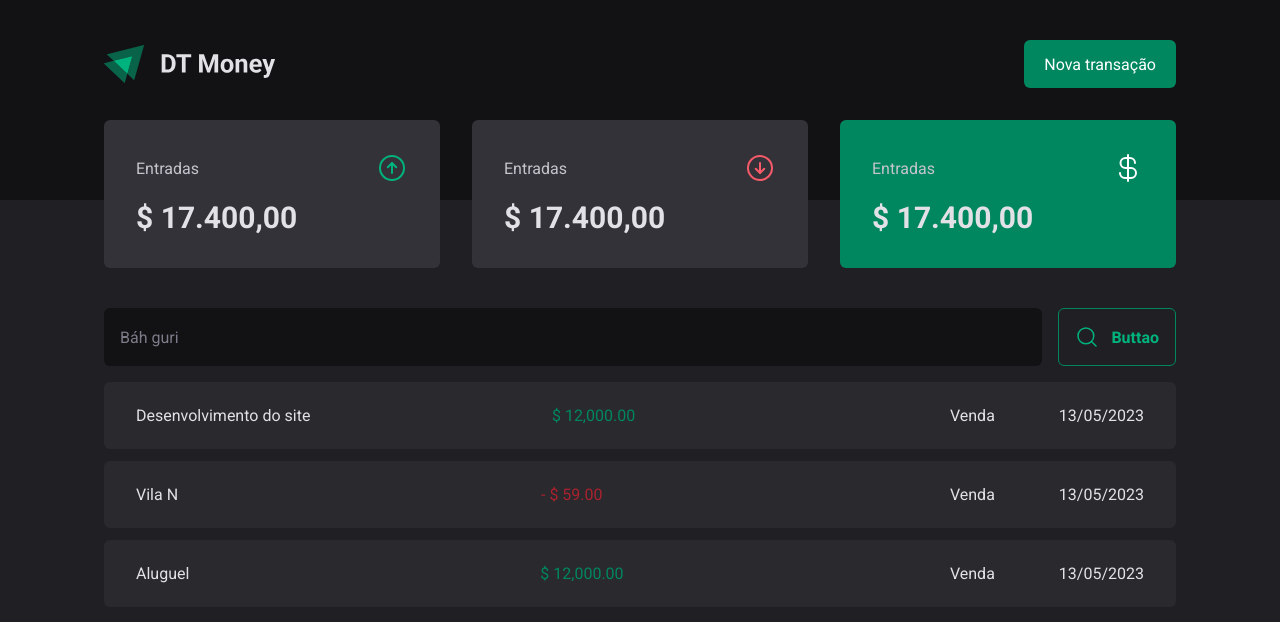
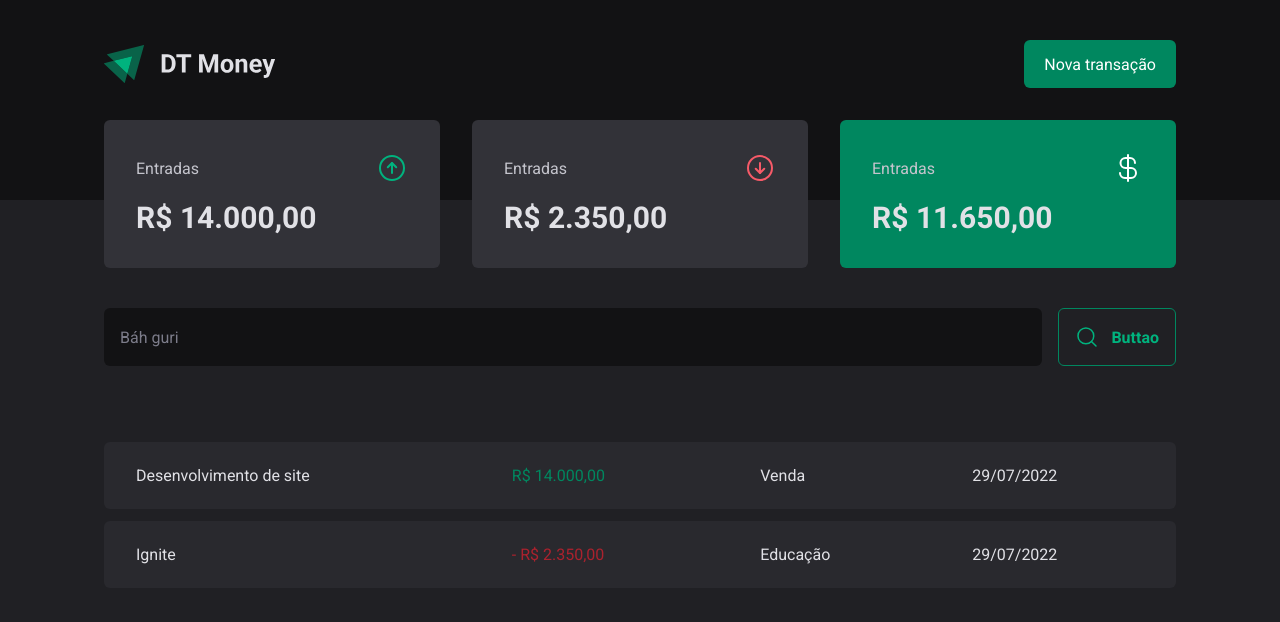
Before and after one commit to Gustavo-Jezini/money-ignite, a React (Vite) app: page / in a window 1280 px wide. Shown: the top 622 px of the page. Built offline with nearby package versions, Linux system fonts and the light colour scheme; data requests are answered from the project's data file.

Commit message:
formatters

```diff
--- a/package.json
+++ b/package.json
@@ -5,6 +5,7 @@
   "type": "module",
   "scripts": {
     "dev": "vite",
+    "dev:server": "json-server server.json -p 3333 -w -d 500",
     "build": "tsc && vite build",
     "lint": "eslint . --ext ts,tsx --report-unused-disable-directives --max-warnings 0",
     "preview": "vite preview"
@@ -27,6 +28,7 @@
     "eslint": "^8.45.0",
     "eslint-plugin-react-hooks": "^4.6.0",
     "eslint-plugin-react-refresh": "^0.4.3",
+    "json-server": "0.17.3",
     "postcss": "^8.4.30",
     "prettier": "^3.0.3",
     "prettier-plugin-tailwindcss": "^0.5.4",
--- /dev/null
+++ b/server.json
@@ -0,0 +1,20 @@
+{
+  "transactions": [
+    {
+      "id": 1,
+      "description": "Desenvolvimento de site",
+      "type": "income",
+      "category": "Venda",
+      "price": 14000,
+      "createdAt": "2022-07-29T19:36:44.505Z"
+    },
+    {
+      "id": 2,
+      "description": "Ignite",
+      "type": "outcome",
+      "category": "Educação",
+      "price": 2350,
+      "createdAt": "2022-07-29T19:30:44.505Z"
+    }
+  ]
+}
--- a/src/App.tsx
+++ b/src/App.tsx
@@ -1,10 +1,13 @@
+import { TransactionsProvider } from './Contexts/TransactionsContexts'
 import { Transactions } from './pages/Transactions'
 import './styles/global.css'
 
 export function App() {
   return (
     <>
-      <Transactions />
+      <TransactionsProvider>
+        <Transactions />
+      </TransactionsProvider>
     </>
   )
 }
--- /dev/null
+++ b/src/Contexts/TransactionsContexts.tsx
@@ -0,0 +1,40 @@
+import { ReactNode, createContext, useEffect, useState } from 'react'
+
+interface Transaction {
+  id: number
+  description: string
+  type: 'income' | 'outcome'
+  price: number
+  category: string
+  createdAt: string
+}
+
+interface TransactionsContextType {
+  transactions: Transaction[]
+}
+
+export const TransactionsContext = createContext({} as TransactionsContextType)
+
+interface TransactionsProviderType {
+  children: ReactNode
+}
+
+export function TransactionsProvider({ children }: TransactionsProviderType) {
+  const [transactions, setTransactions] = useState<Transaction[]>([])
+
+  async function loadTransaction() {
+    const response = await fetch('http://localhost:3333/transactions')
+    const data = await response.json()
+
+    setTransactions(data)
+  }
+  useEffect(() => {
+    loadTransaction()
+  }, [])
+
+  return (
+    <TransactionsContext.Provider value={{ transactions }}>
+      {children}
+    </TransactionsContext.Provider>
+  )
+}
--- a/src/components/Summary.tsx
+++ b/src/components/Summary.tsx
@@ -1,26 +1,48 @@
 import { ArrowCircleUp, ArrowCircleDown, CurrencyDollar } from 'phosphor-react'
 import { SummaryCard } from './SummaryCard'
+import { useContext } from 'react'
+import { TransactionsContext } from '../Contexts/TransactionsContexts'
 
 export function Summary() {
+  const { transactions } = useContext(TransactionsContext)
+
+  const summary = transactions.reduce(
+    (acc, transaction) => {
+      if (transaction.type === 'income') {
+        acc.income += transaction.price
+        acc.total += transaction.price
+      } else {
+        acc.outcome += transaction.price
+        acc.total -= transaction.price
+      }
+
+      return acc
+    },
+    {
+      income: 0,
+      outcome: 0,
+      total: 0,
+    },
+  )
   return (
     <section className="mx-auto -mt-20 grid w-full max-w-[1120px] grid-cols-3 items-center justify-between gap-8 px-6">
       <SummaryCard
         Icon={ArrowCircleUp}
         variant="gains"
         title="Entradas"
-        money="17.400,00"
+        money={summary.income}
       />
       <SummaryCard
         Icon={ArrowCircleDown}
         variant="loss"
         title="Entradas"
-        money="17.400,00"
+        money={summary.outcome}
       />
       <SummaryCard
         Icon={CurrencyDollar}
         variant="positive"
         title="Entradas"
-        money="17.400,00"
+        money={summary.total}
       />
     </section>
   )
--- a/src/components/SummaryCard.tsx
+++ b/src/components/SummaryCard.tsx
@@ -1,4 +1,5 @@
 import { tv } from 'tailwind-variants'
+import { formatterPrice } from '../utils/formatter'
 
 const card = tv({
   base: 'rounded-md bg-gray-600 p-8',
@@ -30,7 +31,7 @@ interface SummaryCardProps {
   variant?: 'positive' | 'negative' | 'gains' | 'loss'
   Icon: React.ElementType
   title: string
-  money: string
+  money: number
 }
 
 export function SummaryCard({ variant, Icon, title, money }: SummaryCardProps) {
@@ -43,7 +44,9 @@ export function SummaryCard({ variant, Icon, title, money }: SummaryCardProps) {
         <Icon size={32} className={icon({ variant })} />
       </header>
 
-      <strong className="mt-4 block text-3xl">$ {money}</strong>
+      <strong className="mt-4 block text-3xl">
+        {formatterPrice.format(money)}
+      </strong>
     </div>
   )
 }
--- a/src/pages/Transactions.tsx
+++ b/src/pages/Transactions.tsx
@@ -1,10 +1,13 @@
+import { useContext } from 'react'
 import { Header } from '../components/Header'
 import { SearchForm } from '../components/SearchForm'
 import { Summary } from '../components/Summary'
 import { tv } from 'tailwind-variants'
+import { TransactionsContext } from '../Contexts/TransactionsContexts'
+import { formatterDate, formatterPrice } from '../utils/formatter'
 
 const td = tv({
-  base: 'w-1/2 bg-gray-700 px-8 py-6',
+  base: 'bg-gray-700 px-8 py-6',
 
   variants: {
     variant: {
@@ -15,6 +18,7 @@ const td = tv({
 })
 
 export function Transactions() {
+  const { transactions } = useContext(TransactionsContext)
   return (
     <>
       <Header />
@@ -22,41 +26,32 @@ export function Transactions() {
 
       <SearchForm />
 
-      <div className="mx-auto mt-4 w-full max-w-[1120px]  px-6">
-        <table className="w-full border-spacing-x-2">
-          <tbody className="flex flex-col space-y-3">
-            <tr>
-              <td className="w-1/2 rounded-l-md bg-gray-700 px-8 py-6">
-                Desenvolvimento do site
-              </td>
-              <td className={td({ variant: 'gain' })}>$ 12,000.00</td>
-              <td className="w-1/2 bg-gray-700 px-8 py-6">Venda</td>
-              <td className="w-1/2 rounded-r-md bg-gray-700 px-8 py-6">
-                13/05/2023
-              </td>
-            </tr>
-
-            <tr>
-              <td className="w-1/2 rounded-l-md bg-gray-700 px-8 py-6">
-                Vila N
-              </td>
-              <td className={td({ variant: 'loss' })}> - $ 59.00</td>
-              <td className="w-1/2 bg-gray-700 px-8 py-6">Venda</td>
-              <td className="w-1/2 rounded-r-md bg-gray-700 px-8 py-6">
-                13/05/2023
-              </td>
-            </tr>
-
-            <tr>
-              <td className="w-1/2 rounded-l-md bg-gray-700 px-8 py-6">
-                Aluguel
-              </td>
-              <td className={td({ variant: 'gain' })}>$ 12,000.00</td>
-              <td className="w-1/2 bg-gray-700 px-8 py-6">Venda</td>
-              <td className="w-1/2 rounded-r-md bg-gray-700 px-8 py-6">
-                13/05/2023
-              </td>
-            </tr>
+      <div className="mx-auto mt-16 w-full max-w-[1120px]  px-6">
+        <table className="w-full border-separate border-spacing-y-3">
+          <tbody>
+            {transactions.map((transaction) => {
+              return (
+                <tr key={transaction.id}>
+                  <td className="rounded-l-md bg-gray-700 px-8 py-6">
+                    {transaction.description}
+                  </td>
+                  <td
+                    className={td({
+                      variant: transaction.type === 'income' ? 'gain' : 'loss',
+                    })}
+                  >
+                    {transaction.type === 'outcome' && '- '}
+                    {formatterPrice.format(transaction.price)}
+                  </td>
+                  <td className="bg-gray-700 px-8 py-6">
+                    {transaction.category}
+                  </td>
+                  <td className="rounded-r-md bg-gray-700 px-8 py-6">
+                    {formatterDate.format(new Date(transaction.createdAt))}
+                  </td>
+                </tr>
+              )
+            })}
           </tbody>
         </table>
       </div>
--- /dev/null
+++ b/src/utils/formatter.ts
@@ -0,0 +1,6 @@
+export const formatterDate = new Intl.DateTimeFormat('pt-BR')
+
+export const formatterPrice = new Intl.NumberFormat('pt-br', {
+  style: 'currency',
+  currency: 'BRL',
+})
```
Also changed, not shown: 1 other file (tests, documents, lock files or other folders).
